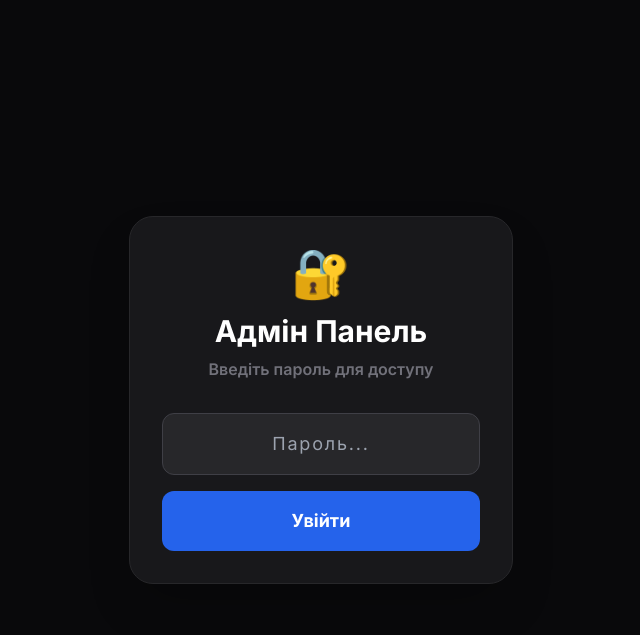
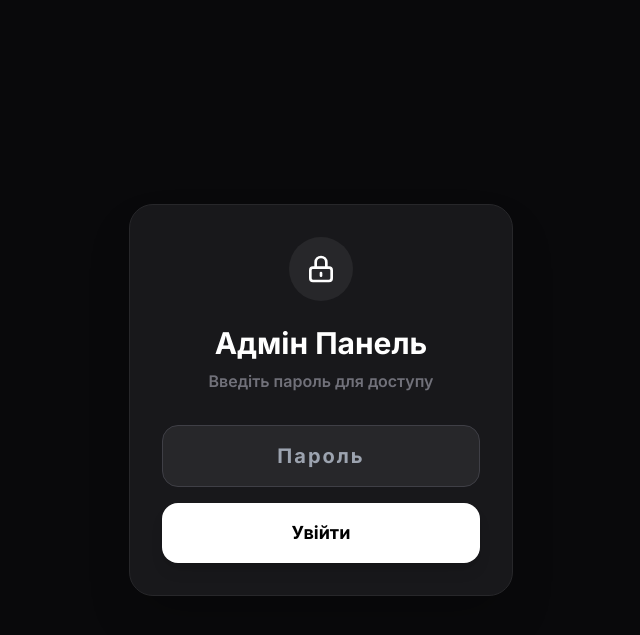
Before and after one commit to arkadiistandoff2/menu, a Flask app: page /login in a window 1280 px wide. Shown: the top 635 px of the page, without its empty margins (319-959 px from the left). Run offline with Flask 3, Linux system fonts and the light colour scheme; some libraries are stand-ins or nearby versions.

Commit message:
Update login.html

```diff
--- a/templates/login.html
+++ b/templates/login.html
@@ -11,14 +11,16 @@
 <body class="bg-zinc-950 text-white min-h-screen flex items-center justify-center p-5">
 
     <div class="bg-zinc-900 p-8 rounded-3xl border border-zinc-800 w-full max-w-sm text-center shadow-2xl">
-        <div class="text-5xl mb-4">🔐</div>
+        <div class="w-16 h-16 bg-zinc-800 rounded-full flex items-center justify-center mx-auto mb-6">
+            <svg class="w-8 h-8 text-white" fill="none" stroke="currentColor" viewBox="0 0 24 24"><path stroke-linecap="round" stroke-linejoin="round" stroke-width="2" d="M12 15v2m-6 4h12a2 2 0 002-2v-6a2 2 0 00-2-2H6a2 2 0 00-2 2v6a2 2 0 002 2zm10-10V7a4 4 0 00-8 0v4h8z"></path></svg>
+        </div>
         <h1 class="text-3xl font-bold mb-2">Адмін Панель</h1>
         <p class="text-zinc-500 mb-8 font-semibold">Введіть пароль для доступу</p>
 
         <form method="POST" action="/login">
-            <input type="password" name="password" placeholder="Пароль..." required
-                   class="w-full bg-zinc-800 text-white p-4 rounded-xl outline-none mb-4 border border-zinc-700 focus:border-blue-500 transition text-center text-lg tracking-widest">
-            <button type="submit" class="w-full bg-blue-600 hover:bg-blue-500 text-white py-4 rounded-xl font-bold text-lg active:scale-95 transition">
+            <input type="password" name="password" placeholder="Пароль" required
+                   class="w-full bg-zinc-800 text-white p-4 rounded-2xl outline-none mb-4 border border-zinc-700 focus:border-zinc-500 transition text-center text-xl tracking-widest font-bold">
+            <button type="submit" class="w-full bg-white hover:bg-zinc-200 text-black py-4 rounded-2xl font-bold text-lg active:scale-95 transition shadow-lg">
                 Увійти
             </button>
         </form>
```
